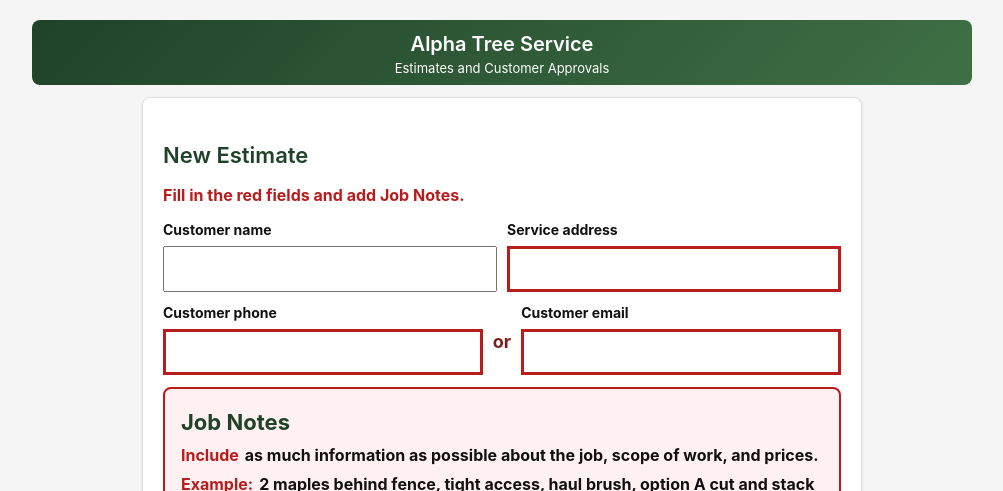
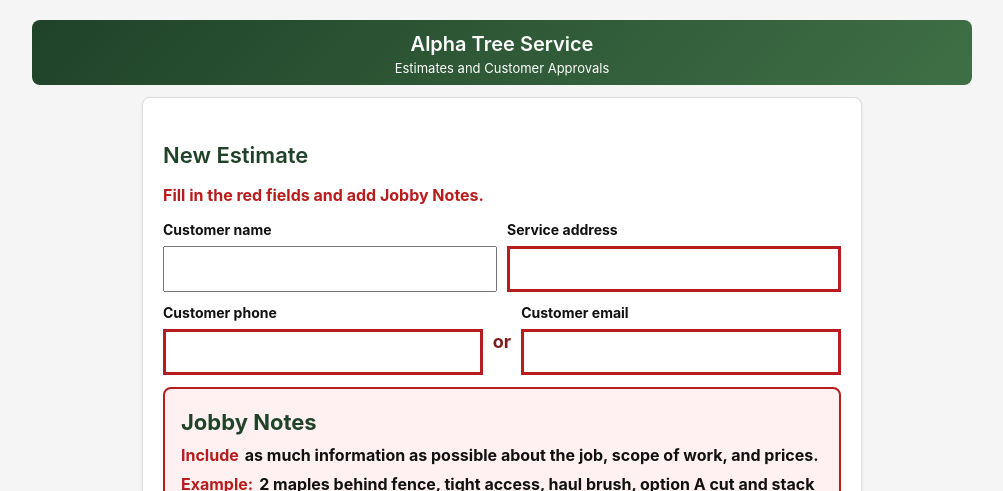
Before and after one commit to ae47250/TSweb, a Next.js app: page / in a window 1280 px wide. Both pictures are taken after a click on the button "New Estimate". Shown: the top 491 px of the page, without its empty margins (138-1141 px from the left). Built offline with nearby package versions, Linux system fonts and the light colour scheme.

Commit message:
feat: rename "Job Notes" to "Jobby Notes" across components
Co-authored-by: ae47250 <278739575+ae47250@users.noreply.github.com>

```diff
--- a/app/components/InputForm.jsx
+++ b/app/components/InputForm.jsx
@@ -35,7 +35,7 @@ const InputForm = forwardRef(function InputForm({ value, onChange, onSubmit, onC
     <section className="card new-quote-card" data-testid="customer-notes-card">
       <h2>New Estimate</h2>
       <p className="new-estimate-guidance">
-        Fill in the red fields and add Job Notes.
+        Fill in the red fields and add Jobby Notes.
       </p>
       {editMessage && <div className="alert" data-testid="edit-notes-message">{editMessage}</div>}
       <form onSubmit={submit}>
@@ -61,7 +61,7 @@ const InputForm = forwardRef(function InputForm({ value, onChange, onSubmit, onC
           </div>
         </div>
         <div className="job-notes-card">
-          <label htmlFor="customerText" className="job-notes-title">Job Notes</label>
+          <label htmlFor="customerText" className="job-notes-title">Jobby Notes</label>
           <p className="job-notes-guidance">
             <span>Include</span> as much information as possible about the job, scope of work, and prices.
           </p>
--- a/app/components/JsonReview.jsx
+++ b/app/components/JsonReview.jsx
@@ -498,7 +498,7 @@ export default function JsonReview({
             </div>
           </div>
           <div className="summary-card review-job-notes-card">
-            <h3>Job Notes</h3>
+            <h3>Jobby Notes</h3>
             <p className="job-summary-text">{jobNotes}</p>
             {showTreeCountOverride && (
               <p className="manual-override-note">
```
